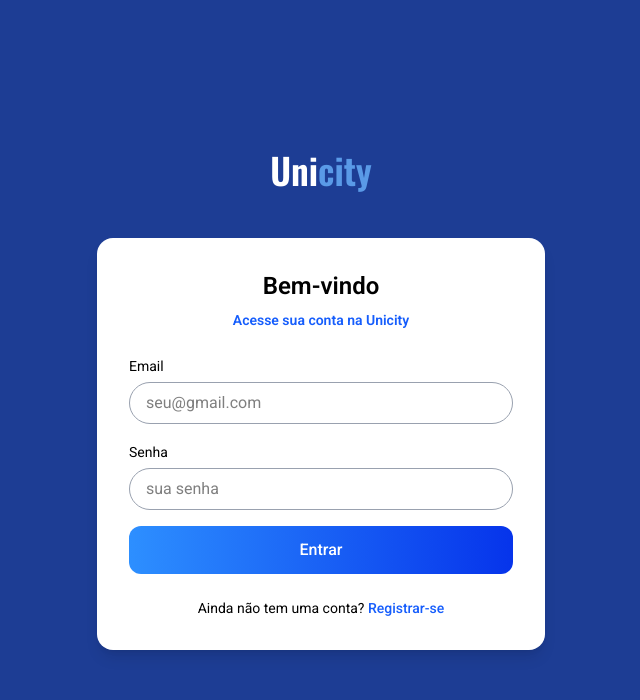
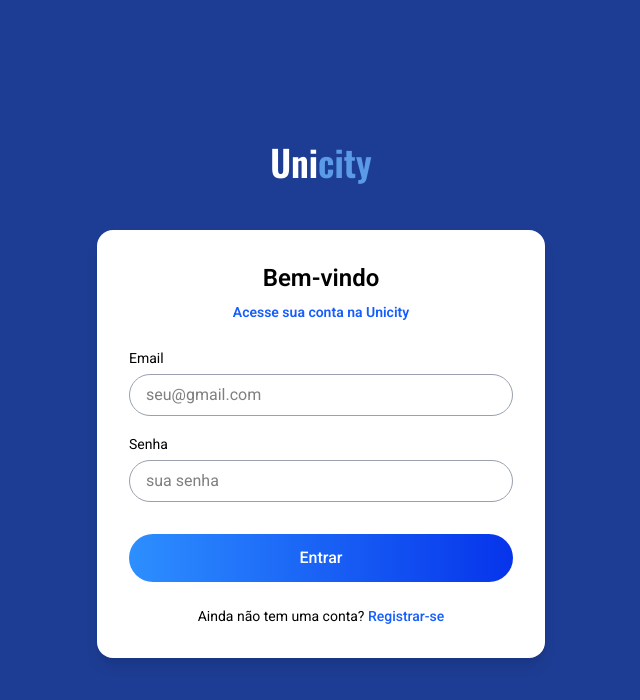
Before and after one commit to jeanbrito-dev/city-frontend, a React (Vite) app: page /login in a window 1280 px wide. Shown: the top 700 px of the page, without its empty margins (319-959 px from the left). Built offline with nearby package versions, Linux system fonts and the light colour scheme; no server answers.

Commit message:
efeitos login/register

```diff
--- a/src/pages/Login.jsx
+++ b/src/pages/Login.jsx
@@ -59,7 +59,7 @@
         </div>
 
         <button
-          type="submit" className="bg-gradient text-white py-3 rounded-xl font-medium cursor-pointer transition-all duration-300 hover:scale-105 hover:shadow-lg hover:-translate-y-1 active:translate-y-0 active:scale-95">Entrar</button>
+          type="submit" className="mt-4 bg-gradient text-white py-3 rounded-full font-medium cursor-pointer transition-all duration-300 hover:scale-105 hover:shadow-xl hover:-translate-y-1 active:translate-y-0 active:scale-95">Entrar</button>
       </form>
 
       <p className="text-sm text-center mt-6">
```
